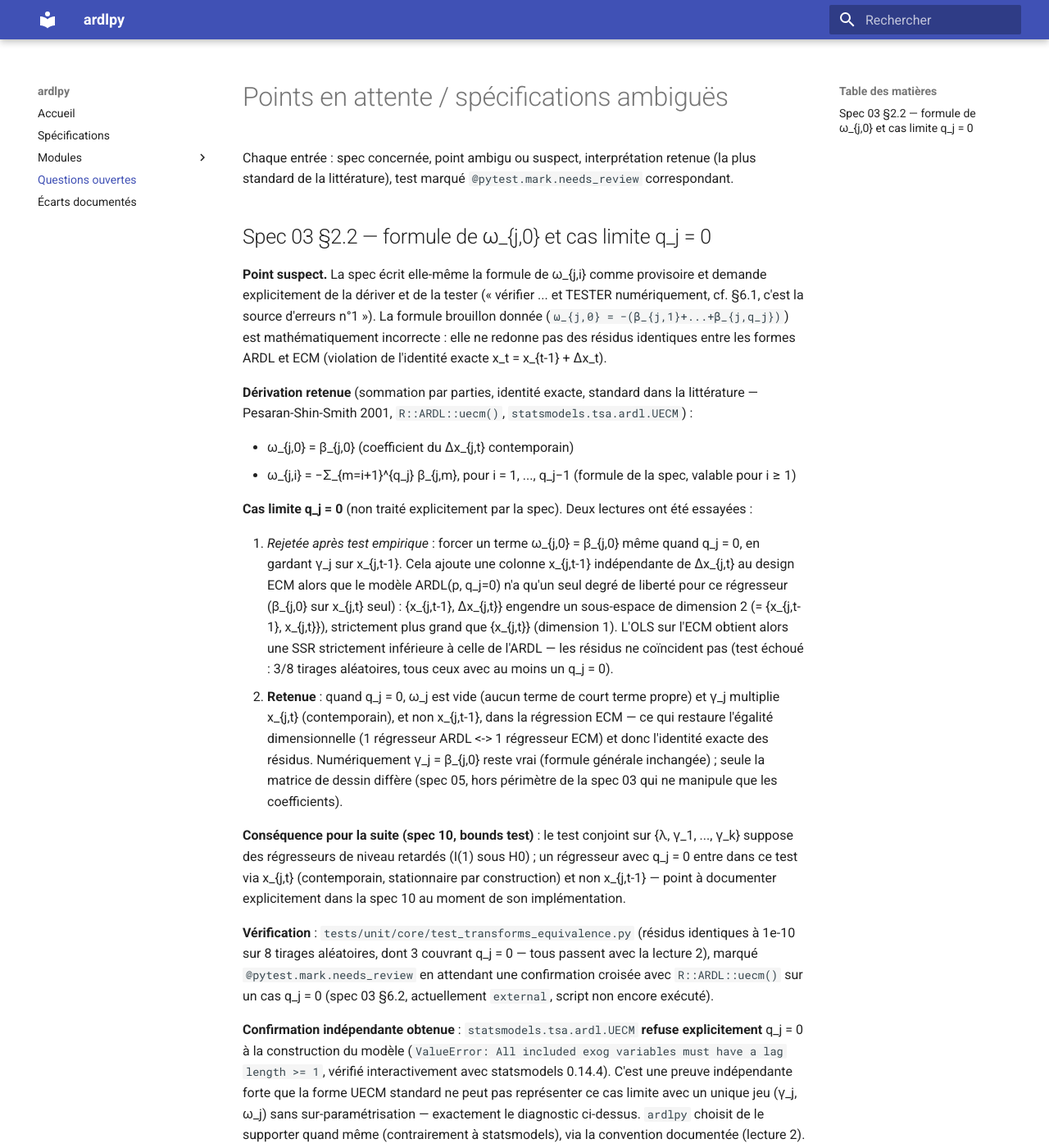
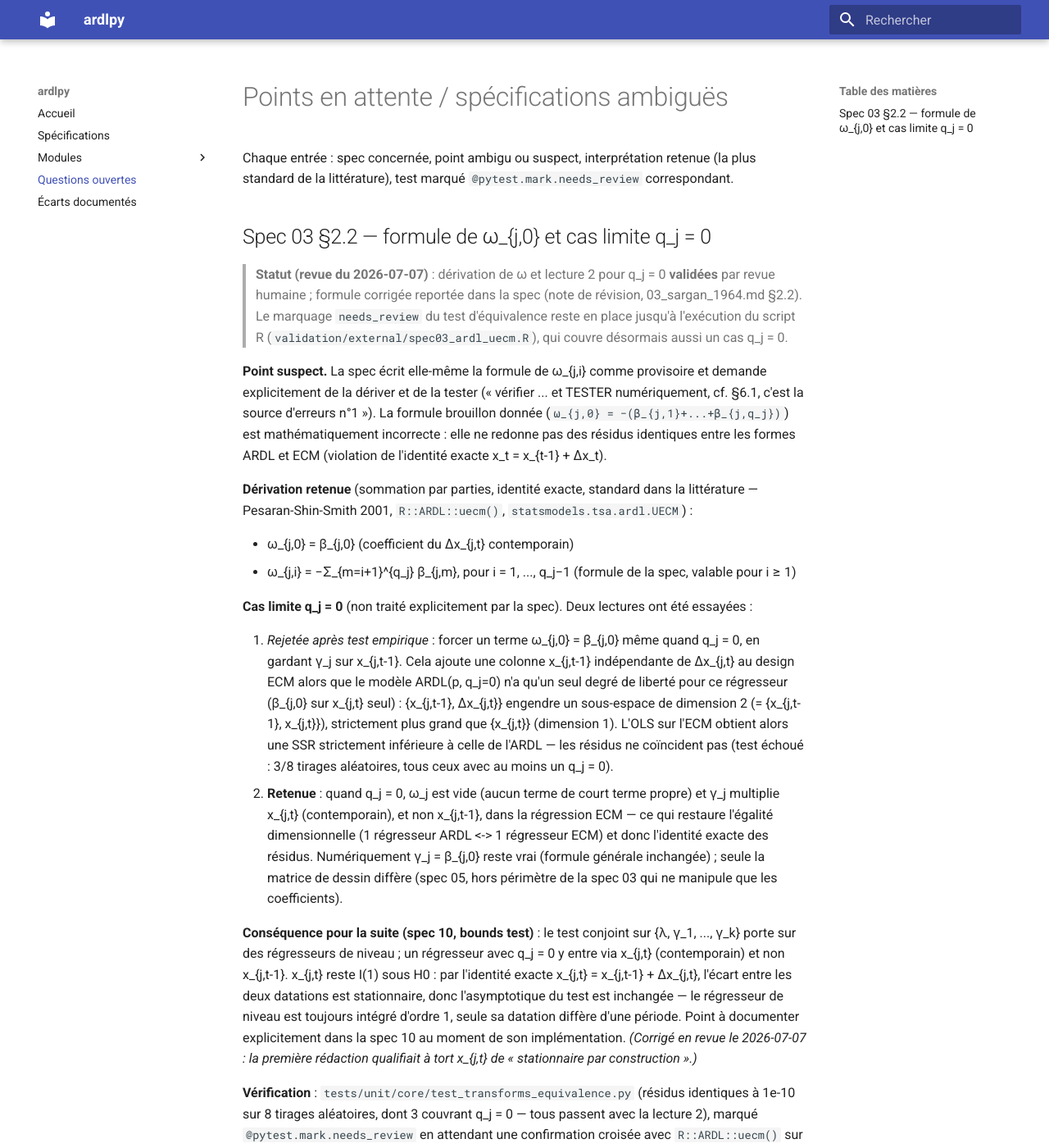
Before and after one commit to Matth-analyst/pyardl, an MkDocs documentation site: the page built from docs/QUESTIONS.md, in a window 1280 px wide and 1400 px high. Shown: the whole window at 82% size. Built offline with MkDocs 1.6.1 and Material for MkDocs 9.7.7, drawn with Linux system fonts in a browser that asks for light colours.

Commit message:
Convention q_j = 0 : documentation et cas de test dédié
- Formule de omega_{j,0} vérifiée et corrigée : omega_{j,0} = beta_{j,0}.
- Convention q_j = 0 documentée dans les docstrings et la documentation,
  avec la comparaison explicite statsmodels (refuse ce cas) / Stata ardl
  (même convention que la nôtre).
- Justification asymptotique précisée : x_{j,t} reste I(1), l'argument
  repose sur l'identité x_t = x_{t-1} + delta-x_t, dont l'écart est
  stationnaire — l'asymptotique est inchangée.
- Script R de validation externe : ajout d'un cas q_j = 0, ordre
  c(2,2,2,0).

```diff
--- a/docs/QUESTIONS.md
+++ b/docs/QUESTIONS.md
@@ -5,6 +5,13 @@
 `@pytest.mark.needs_review` correspondant.
 
 ## Spec 03 §2.2 — formule de ω_{j,0} et cas limite q_j = 0
+
+> **Statut (revue du 2026-07-07)** : dérivation de ω et lecture 2 pour
+> q_j = 0 **validées** par revue humaine ; formule corrigée reportée
+> dans la spec (note de révision, 03_sargan_1964.md §2.2). Le marquage
+> `needs_review` du test d'équivalence reste en place jusqu'à
+> l'exécution du script R (`validation/external/spec03_ardl_uecm.R`),
+> qui couvre désormais aussi un cas q_j = 0.
 
 **Point suspect.** La spec écrit elle-même la formule de ω_{j,i} comme
 provisoire et demande explicitement de la dériver et de la tester
@@ -44,10 +51,16 @@
    périmètre de la spec 03 qui ne manipule que les coefficients).
 
 **Conséquence pour la suite (spec 10, bounds test)** : le test conjoint
-sur {λ, γ_1, ..., γ_k} suppose des régresseurs de niveau retardés
-(I(1) sous H0) ; un régresseur avec q_j = 0 entre dans ce test via x_{j,t}
-(contemporain, stationnaire par construction) et non x_{j,t-1} — point à
-documenter explicitement dans la spec 10 au moment de son implémentation.
+sur {λ, γ_1, ..., γ_k} porte sur des régresseurs de niveau ; un
+régresseur avec q_j = 0 y entre via x_{j,t} (contemporain) et non
+x_{j,t-1}. x_{j,t} reste I(1) sous H0 : par l'identité exacte
+x_{j,t} = x_{j,t-1} + Δx_{j,t}, l'écart entre les deux datations est
+stationnaire, donc l'asymptotique du test est inchangée — le régresseur
+de niveau est toujours intégré d'ordre 1, seule sa datation diffère
+d'une période. Point à documenter explicitement dans la spec 10 au
+moment de son implémentation. *(Corrigé en revue le 2026-07-07 : la
+première rédaction qualifiait à tort x_{j,t} de « stationnaire par
+construction ».)*
 
 **Vérification** : `tests/unit/core/test_transforms_equivalence.py`
 (résidus identiques à 1e-10 sur 8 tirages aléatoires, dont 3 couvrant
```
Also changed, not shown: docs/modules/core_transforms.md (+16 -4 lines), docs/references/03_sargan_1964.md (+16 -4 lines), 2 other files.
